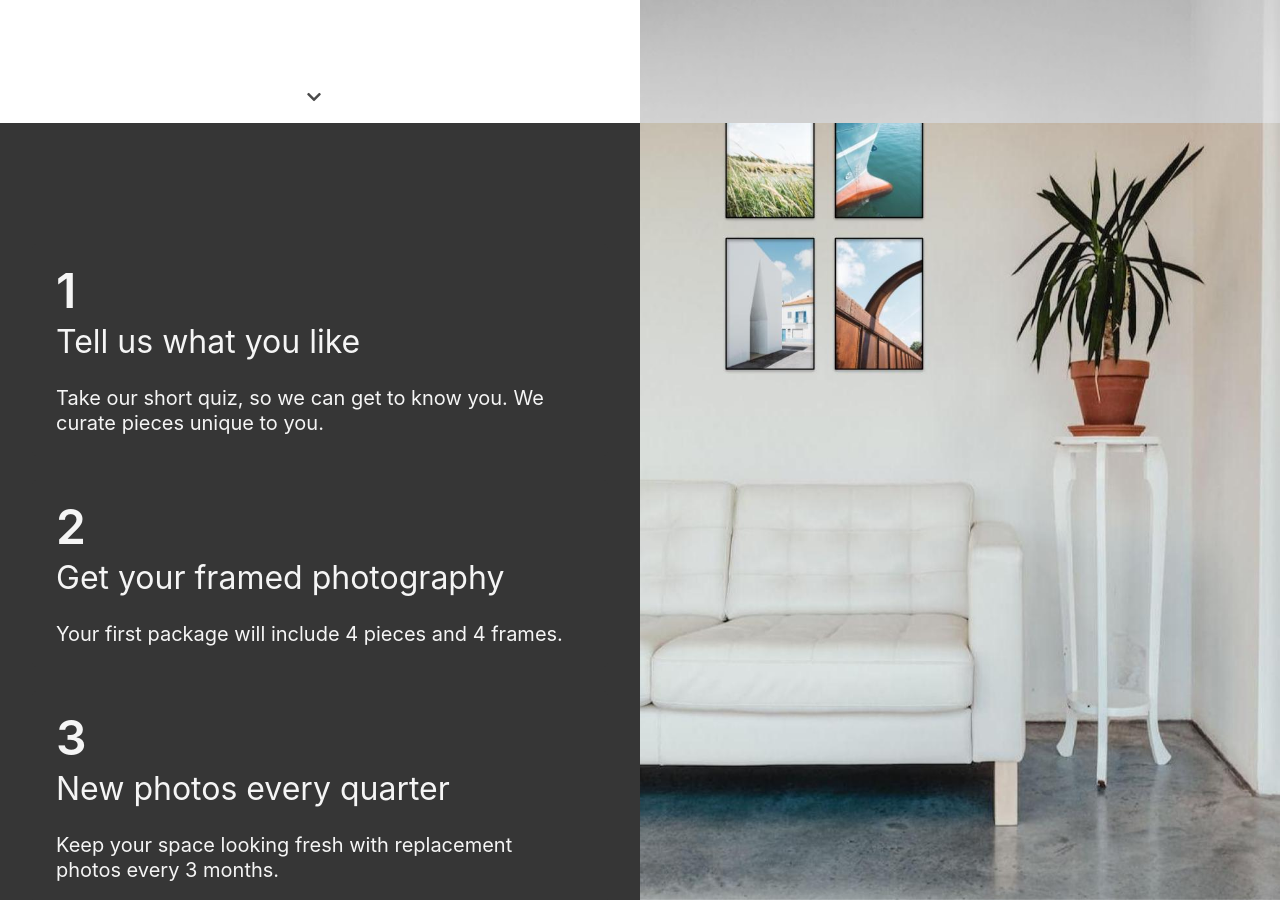
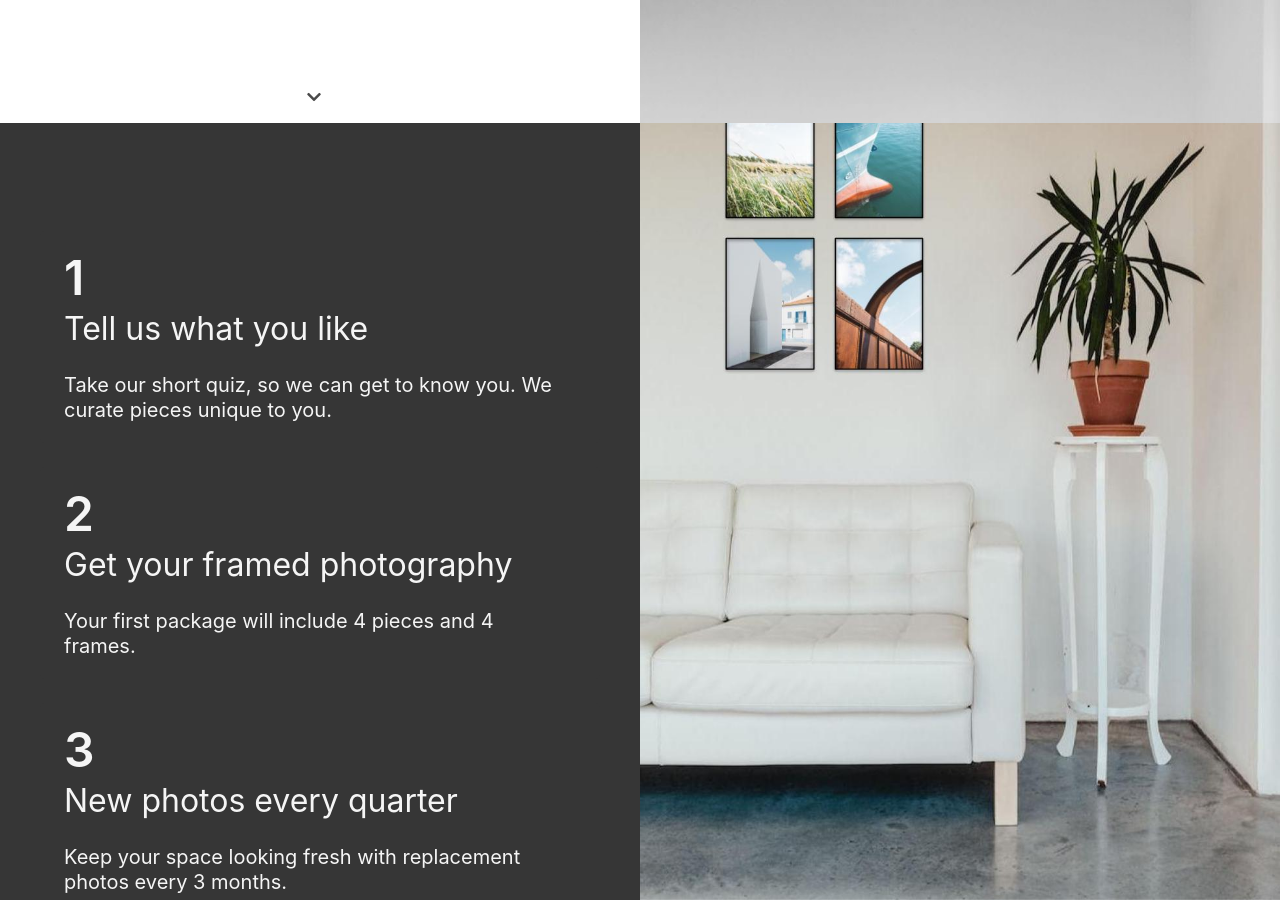
Before and after one commit to kofigumbs/apples-for-dinner, a Jekyll site: the page built from index.html, in a window 1280 px wide and 900 px high, scrolled down 777 px. Built offline with Jekyll 4.4.1, drawn with Linux system fonts in a browser that asks for light colours; comment, search, counter and statistics services are not loaded.

Commit message:
Max width left pane

```diff
--- a/index.html
+++ b/index.html
@@ -57,6 +57,11 @@ photo_credits:
     min-height: 100vh;
     position: relative;
     background-color: #363636;
+  }
+  .step {
+    max-width: 35em;
+    width: 100%;
+    margin: 0 auto;
   }
   .bounce {
     animation: bounce 2s infinite;
@@ -141,21 +146,21 @@ photo_credits:
   </div>
   <div class="pre-steps"></div>
   <div class="steps">
-    <div class="notification is-dark">
+    <div class="notification is-dark step">
       <h2 class="title is-1">1</h2>
       <h3 class="subtitle is-3">Tell us what you like</h3>
       <p class="subtitle">
         Take our short quiz, so we can get to know you.  We curate pieces unique to you.
       </p>
     </div>
-    <div class="notification is-dark">
+    <div class="notification is-dark step">
       <h2 class="title is-1">2</h2>
       <h3 class="subtitle is-3">Get your framed photography</h3>
       <p class="subtitle">
         Your first package will include 4 pieces and 4 frames.
       </p>
     </div>
-    <div class="notification is-dark">
+    <div class="notification is-dark step">
       <h2 class="title is-1">3</h2>
       <h3 class="subtitle is-3">New photos every quarter</h3>
       <p class="subtitle">
```
